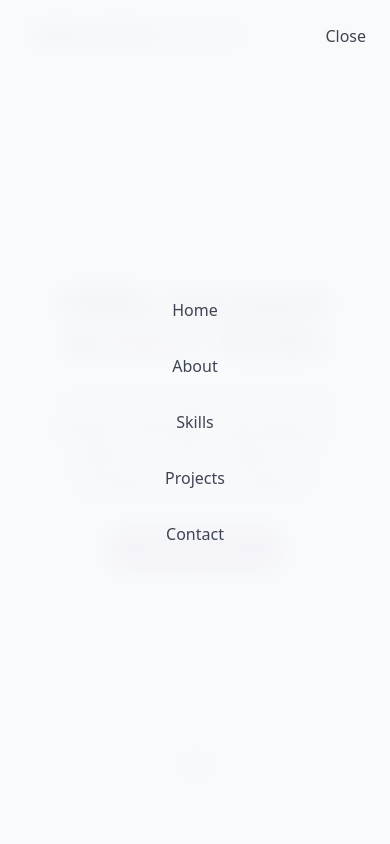
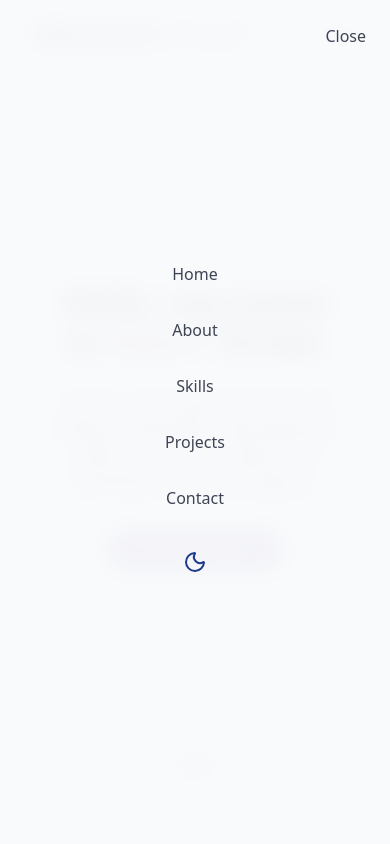
Before and after one commit to ec1s123/Website-Portfolio, a React (Vite) app: page / in a window 390 px wide. Both pictures are taken after a click on the button "Menu". Shown: the top 844 px of the page. Built offline with nearby package versions, Linux system fonts and the light colour scheme.

Commit message:
Add accessible theme toggle to mobile navigation

```diff
--- a/src/components/Navbar.jsx
+++ b/src/components/Navbar.jsx
@@ -88,6 +88,10 @@ export const Navbar = () => {
                                 </a>
 
                             ))}
+
+                            <div className="flex justify-center">
+                                <ThemeToggle className="text-foreground/80 hover:text-primary transition-colors duration-300" />
+                            </div>
                         </div>
                     </div>
                 </div>
--- a/src/components/ThemeToggle.jsx
+++ b/src/components/ThemeToggle.jsx
@@ -3,8 +3,13 @@ import { useEffect, useState } from "react";
 import { cn } from "../lib/utils";
 
 export const ThemeToggle = ({ className }) => {
-    const [isDarkMode, setIsDarkMode] = useState((True) => {
-        return localStorage.getItem('theme') === 'dark';
+    const [isDarkMode, setIsDarkMode] = useState(() => {
+        const savedTheme = localStorage.getItem("theme");
+
+        if (savedTheme === "dark") return true;
+        if (savedTheme === "light") return false;
+
+        return window.matchMedia("(prefers-color-scheme: dark)").matches;
     });
 
     useEffect(() => {
@@ -23,9 +28,12 @@ export const ThemeToggle = ({ className }) => {
     };
 
     return (
-        <button onClick = {toggleTheme}
+        <button
+        onClick={toggleTheme}
+        aria-label={isDarkMode ? "Switch to light mode" : "Switch to dark mode"}
+        aria-pressed={isDarkMode}
         className = {cn("p-2 rounded-full transition-colors",
-            "focus:outline-hidden"
+            "focus-visible:outline-none focus-visible:ring-2 focus-visible:ring-primary"
             , className
         )}>
             {" "}
```
